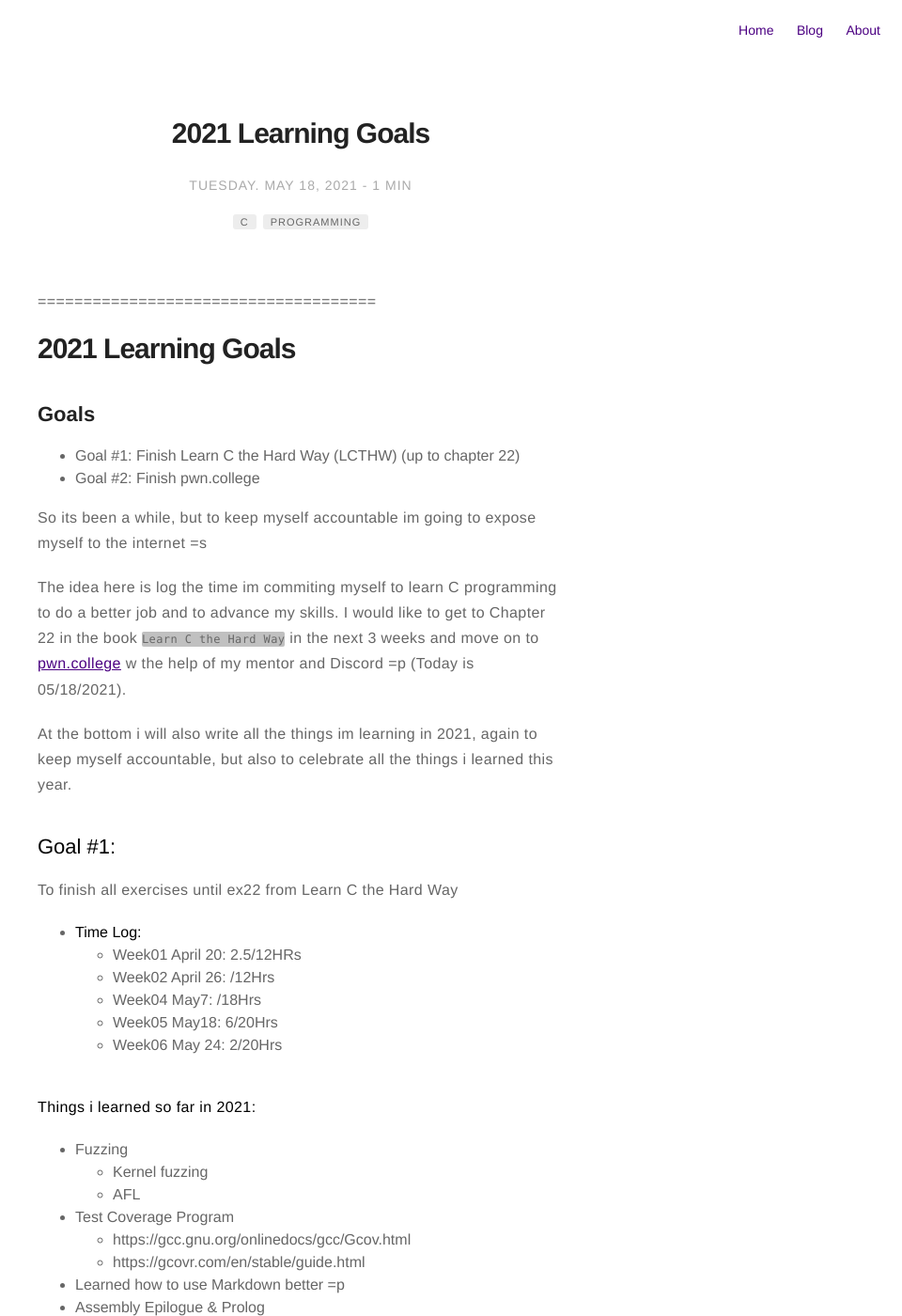
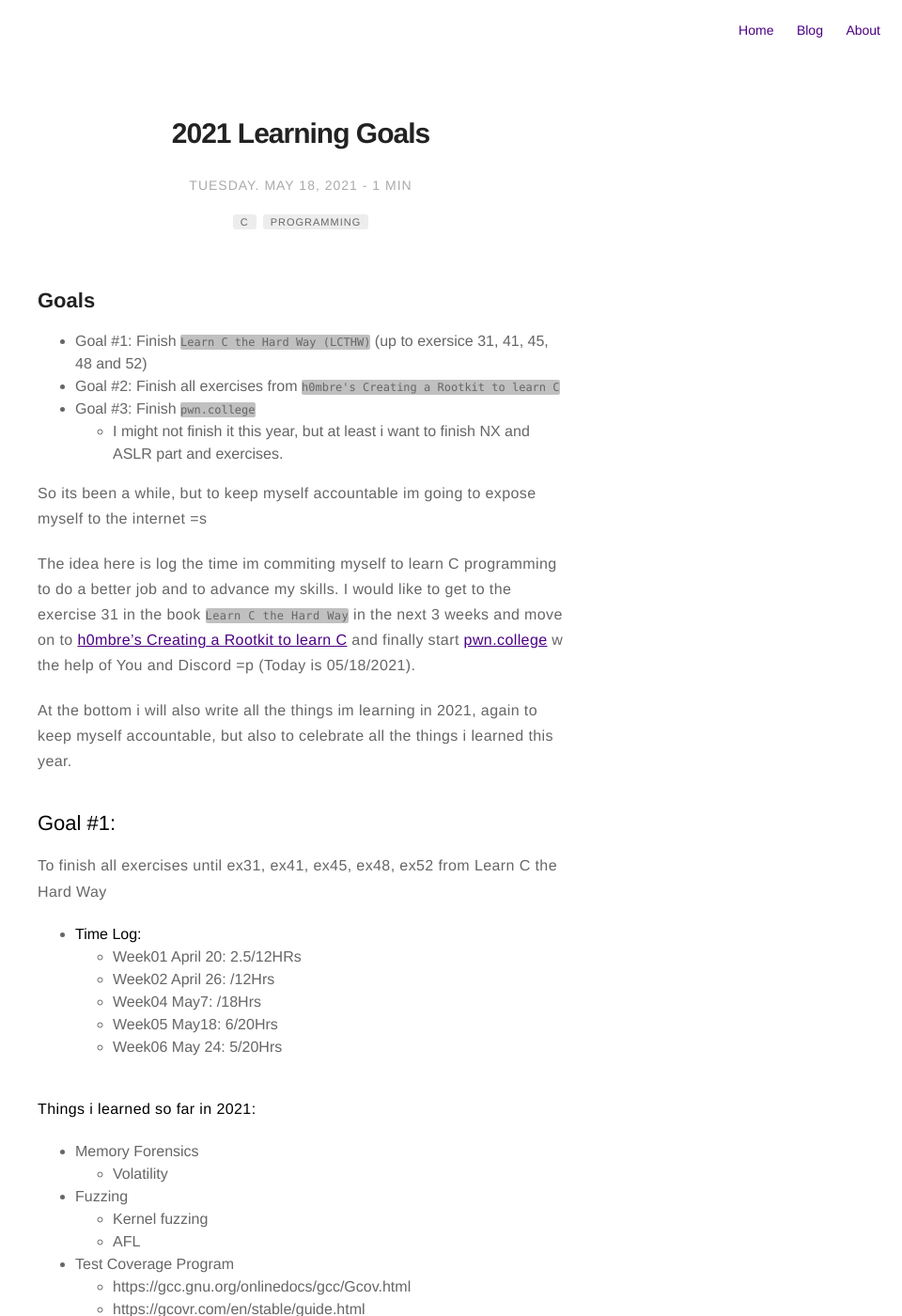
Before and after one commit to MaskedFox/maskedfox.github.io, a Jekyll site: the page built from _posts/2021-05-18-LearningTime2021.md, in a window 1280 px wide and 1400 px high. Shown: the whole window at 94% size, without its empty margins (320-1280 px from the left). Built offline with Jekyll 4.4.1, drawn with Linux system fonts in a browser that asks for light colours; comment, search, counter and statistics services are not loaded.

Commit message:
added time for today

```diff
--- a/_posts/2021-05-18-LearningTime2021.md
+++ b/_posts/2021-05-18-LearningTime2021.md
@@ -13,30 +13,33 @@ author: MaskedFox
 description: This page will serve to keep me accountable.
 ---
 
-=====================================
-# 2021 Learning Goals
+
 ## Goals
-- Goal #1: Finish Learn C the Hard Way (LCTHW) (up to chapter 22)
-- Goal #2: Finish pwn.college
+- Goal #1: Finish `Learn C the Hard Way (LCTHW)` (up to exersice 31, 41, 45, 48 and 52)
+- Goal #2: Finish all exercises from `h0mbre's Creating a Rootkit to learn C`
+- Goal #3: Finish `pwn.college`
+  - I might not finish it this year, but at least i want to finish NX and ASLR part and exercises.
 
 So its been a while, but to keep myself accountable im going to expose myself to the internet =s
 
-The idea here is log the time im commiting myself to learn C programming to do a better job and to advance my skills. I would like to get to Chapter 22 in the book `Learn C the Hard Way` in the next 3 weeks and move on to [pwn.college](https://pwn.college) w the help of my mentor and Discord =p (Today is 05/18/2021).
+The idea here is log the time im commiting myself to learn C programming to do a better job and to advance my skills. I would like to get to the exercise 31 in the book `Learn C the Hard Way` in the next 3 weeks and move on to [h0mbre's Creating a Rootkit to learn C](https://github.com/h0mbre/Learning-C) and finally start [pwn.college](https://pwn.college) w the help of You and Discord =p (Today is 05/18/2021).
 
 At the bottom i will also write all the things im learning in 2021, again to keep myself accountable, but also to celebrate all the things i learned this year.
 
 ## **Goal #1:**
-To finish all exercises until ex22 from Learn C the Hard Way
+To finish all exercises until ex31, ex41, ex45, ex48, ex52 from Learn C the Hard Way
 
 - **Time Log:**
   - Week01 April 20: 2.5/12HRs
   - Week02 April 26: /12Hrs
   - Week04 May7: /18Hrs
   - Week05 May18: 6/20Hrs
-  - Week06 May 24: 2/20Hrs
+  - Week06 May 24: 5/20Hrs
   &nbsp;
 
 **Things i learned so far in 2021:**
+  - Memory Forensics
+    - Volatility
   - Fuzzing
     - Kernel fuzzing
     - AFL
```
